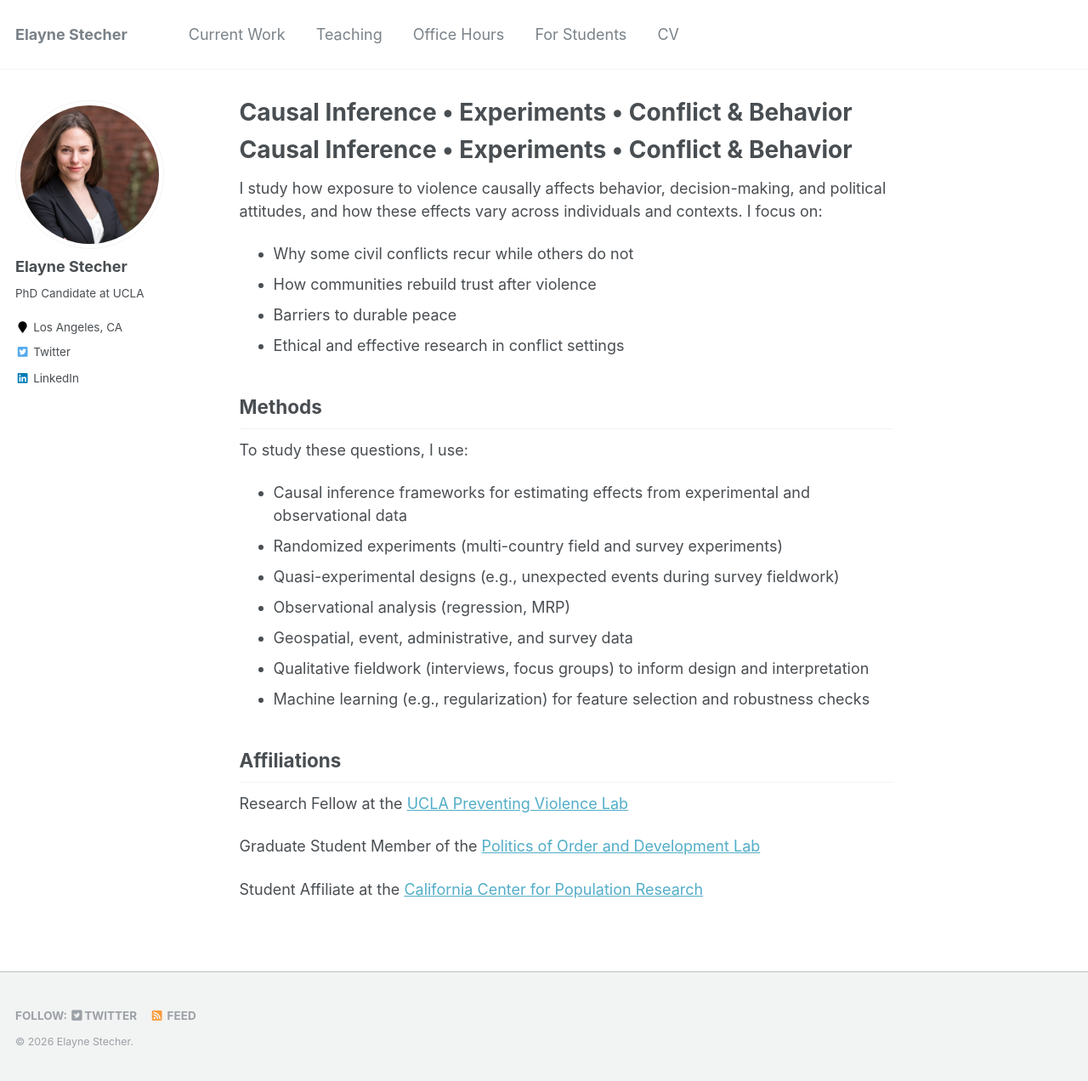
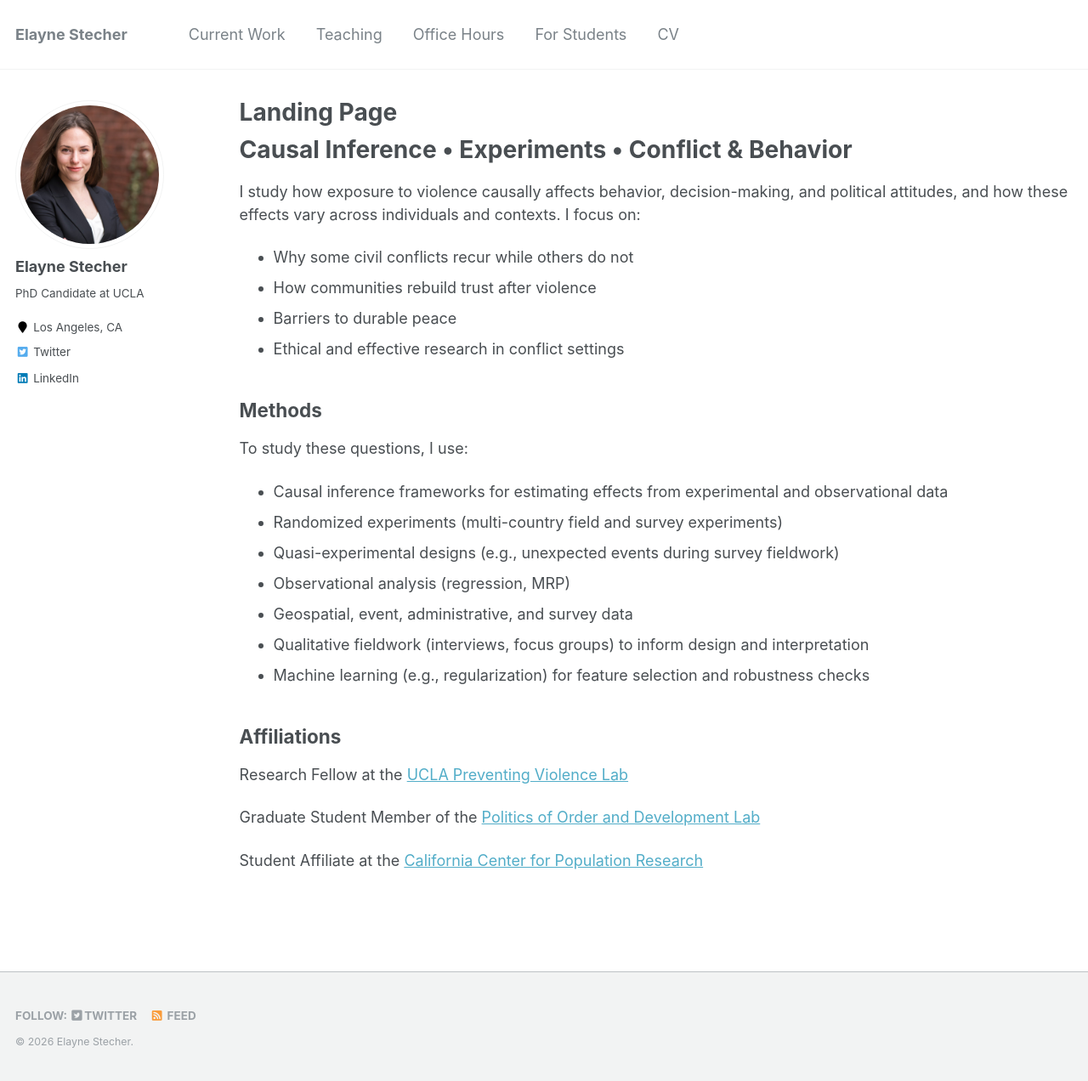
Before and after one commit to estech01/estech01.github.io, a Jekyll site: the page built from _pages/about.md, in a window 1280 px wide and 1272 px high. Shown: the whole window at 85% size. Built offline with Jekyll 4.4.1, drawn with Linux system fonts in a browser that asks for light colours; our own code applies the rules of GitHub Pages for plain Markdown files.

Commit message:
Update about.md
Fixing YAML

```diff
--- a/_pages/about.md
+++ b/_pages/about.md
@@ -1,3 +1,10 @@
+---
+layout: archive
+title: "Landing Page"
+permalink:
+author_profile: true
+---
+
 # Causal Inference • Experiments • Conflict & Behavior
 
 I study how exposure to violence causally affects behavior, decision-making, and political attitudes, and how these effects vary across individuals and contexts. I focus on:
```
